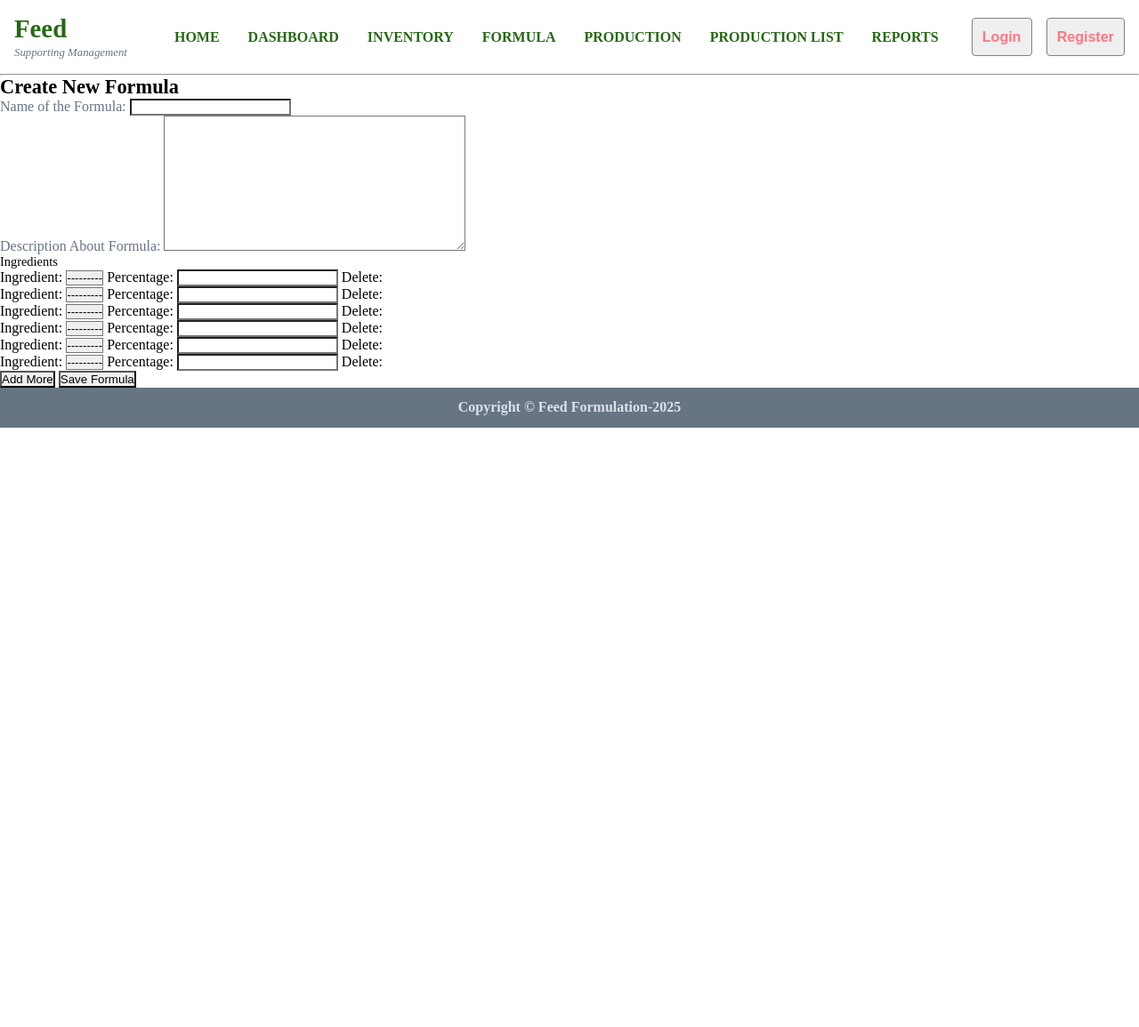
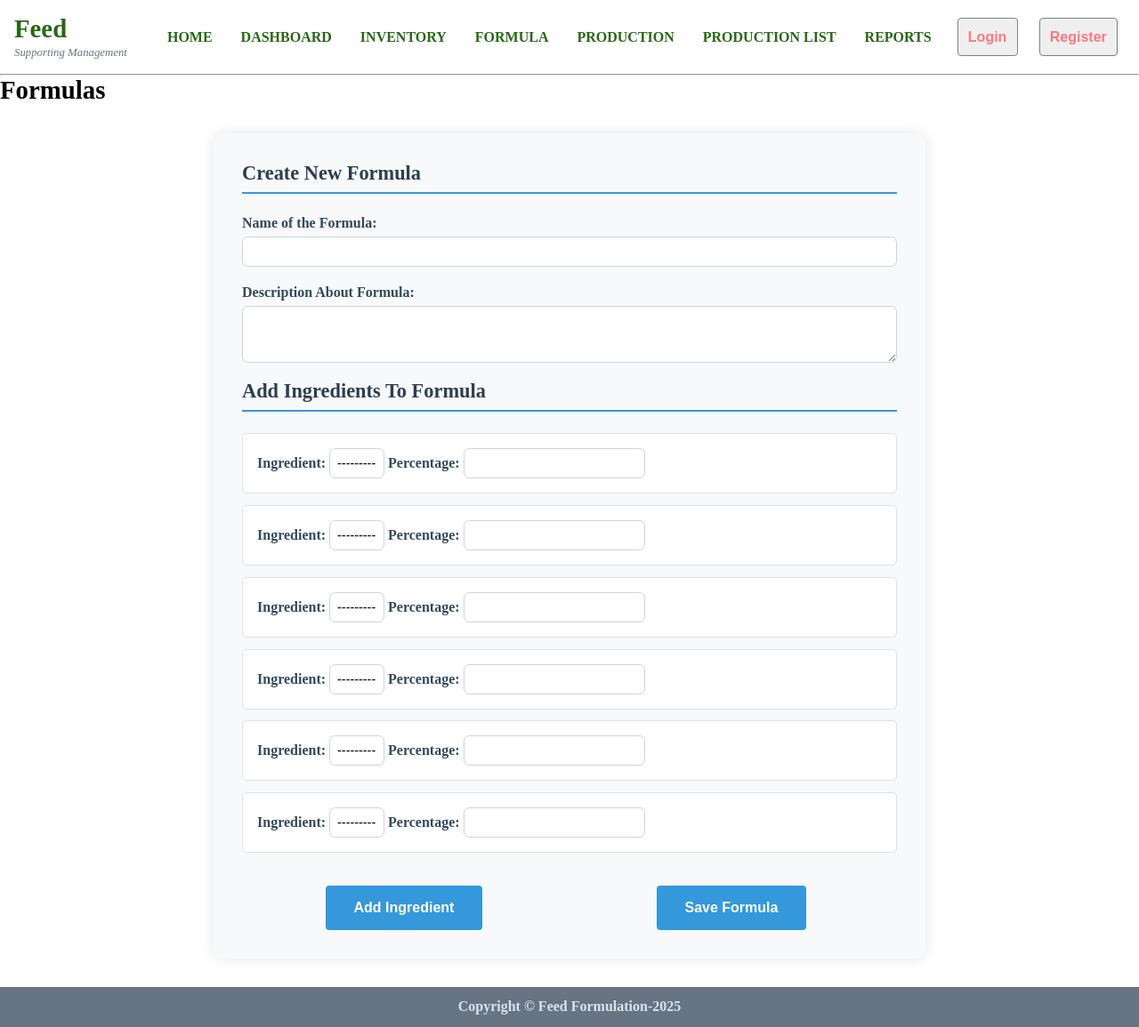
Before and after one commit to shivahari6060/feed, a Django app: page /production/formula_create/ in a window 1280 px wide. Shown: the whole page at 89% size. Before the commit the page ends 481 px from the top, so only its background shows below. Run offline with Django 5.2, Linux system fonts and the light colour scheme; data that the repository does not hold is empty.

Commit message:
production

```diff
--- a/production/forms.py
+++ b/production/forms.py
@@ -24,7 +24,7 @@ FormulaIngredientFormSet = forms.inlineformset_factory(
     FormulaIngredient,
     form=FormulaIngredientForm,
     extra=5,  # Show 5 empty ingredient slots by default
-    can_delete=True,
+    can_delete=False,
     min_num=1,  # At least one ingredient required
     validate_min=True,
     max_num=20,  # Maximum ingredients per formulation
--- a/static/css/production.css
+++ b/static/css/production.css
@@ -71,3 +71,107 @@ p{
 a{
     color: var(--clr-dark)
 }
+
+/* Formula creation form */
+.for-container .form-create{
+    max-width: 800px;
+    margin: 2rem auto;
+    padding: 2rem;
+    background-color: #f8f9fa;
+    border-radius: 10px;
+    box-shadow: 0 0 1rem rgba(0, 0, 0, 0.1);
+}
+
+.for-container h2{
+    color: #2c3e50;
+    border-bottom: 2px solid #3498db;
+    padding-bottom: 0.5rem;
+    margin-bottom: 1.5rem;
+}
+
+.for-container form p{
+    display: flex;
+    flex-direction: column;
+    margin-bottom: 1.2rem;
+}
+
+.for-container label{
+    font-weight: 600;
+    margin-bottom: 0.4rem;
+    color: #34495e;
+}
+
+.for-container input,
+.for-container select,
+.for-container textarea {
+    padding: 0.5rem;
+    border: 1px solid #ced4da;
+    border-radius: var(--border-radius-1);
+    background-color: var(--clr-white);
+    font-size: 0.9rem;
+    transition: all 0.3s ease;
+}
+
+.for-container textarea{
+    height: 4rem;
+}
+
+.for-container input:focus,
+.for-container select:focus,
+.for-container textarea:focus {
+    border-color: #3498db;
+    box-shadow: 0 0 0 3px rgba(52, 152, 219, 0.2);
+    outline: none;
+}
+
+/* Now syling formset table */
+.for-container .ingredient-form {
+    background-color: white;
+    border: 1px solid #dee2e6;
+    border-radius: 5px;
+    padding: 1rem;
+    margin-bottom: 0.8rem;
+    transition: all 0.3s ease;
+}
+
+.ingredient-form:hover {
+    box-shadow: 0 0 10px rgba(0, 0, 0, 0.05);
+}
+
+.for-container .btn-formula{
+    display: flex;
+    justify-content: space-around;
+}
+
+/* Button styling */
+button {
+    cursor: pointer;
+    padding: 0.8rem 1.5rem;
+    border: none;
+    border-radius: 4px;
+    font-size: 1rem;
+    font-weight: 600;
+    transition: all 0.3s ease;
+    margin-right: 0.5rem;
+}
+
+button[type="submit"] {
+    background-color: #3498db;
+    color: white;
+    display: block;
+    margin-top: 1.5rem;
+    padding: 1rem 2rem;
+}
+
+button[id="add-form"] {
+    background-color: #3498db;
+    color: white;
+    display: block;
+    margin-top: 1.5rem;
+    padding: 1rem 2rem;
+}
+
+button[type="submit"]:hover {
+    background-color: #2980b9;
+    transform: translateY(-2px);
+}
--- a/templates/production/formula_create.html
+++ b/templates/production/formula_create.html
@@ -10,22 +10,33 @@
 
 {% block content %}
 <div class="for-container">
+    <div class="for-list">
+        <h1>Formulas</h1>
+    </div>
+
+    <div class="form-create">
+
     <h2>Create New Formula</h2>
-<form method="post">
+    <form method="post">
     {% csrf_token %}
     {{ form.as_p }}
 
-    <h3>Ingredients</h3>
+    <h2>Add Ingredients To Formula</h2>
     {{ ingredient_formset.management_form }}
     {% for form in ingredient_formset %}
         <div class="ingredient-form">
-            {{ form.as_table }}
+
+                {{ form.as_table }}
         </div>
     {% endfor %}
-    <button type="button" id="add-form">Add More</button>
-    <button type="submit">Save Formula</button>
+    <div class="btn-formula">
+        <button type="button" id="add-form">Add Ingredient</button>
+        <button type="submit">Save Formula</button>
+    </div>
 </form>
 </div>
+</div>
+
 
 {% endblock %}
 
```
